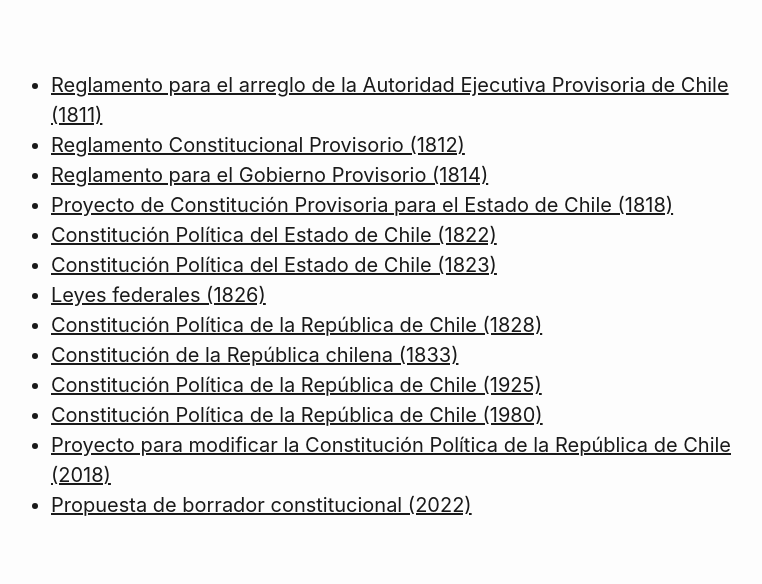
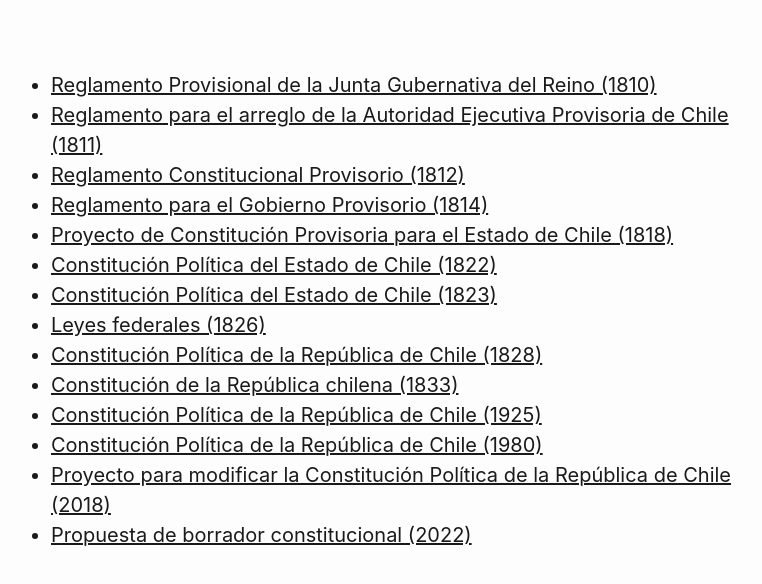
Before and after one commit to apokalipsys/ConstitucionChile, a plain HTML site: page docs/index.html in a window 1280 px wide. Shown: the part 176-760 px from the top of the page, without its empty margins (263-1025 px from the left). Drawn offline with Linux system fonts and the light colour scheme.

Commit message:
agregado 1810

```diff
--- a/docs/index.html
+++ b/docs/index.html
@@ -163,6 +163,8 @@
 <h1 class="title">Constituciones Políticas de Chile</h1>
 </header>
 <ul>
+<li><a href="1810_reglamento.html">Reglamento Provisional de la Junta
+Gubernativa del Reino (1810)</a></li>
 <li><a href="1811_reglamento.html">Reglamento para el arreglo de la
 Autoridad Ejecutiva Provisoria de Chile (1811)</a></li>
 <li><a href="1812_reglamento.html">Reglamento Constitucional Provisorio
```
Also changed, not shown: 2 other files.
